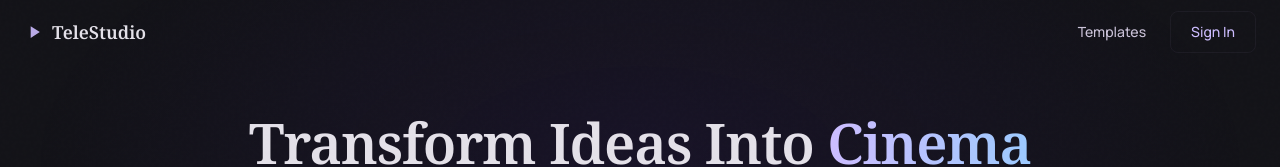
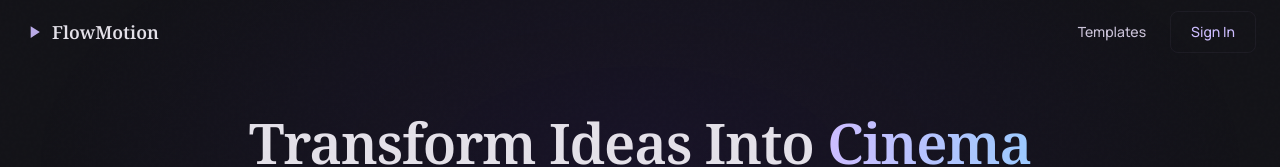
Before and after one commit to nihalnihalani/Gemini0321, a Next.js app: page / in a window 1280 px wide. Shown: the top 167 px of the page. Built offline with nearby package versions, Linux system fonts and the light colour scheme.

Commit message:
chore: Rename TeleStudio to FlowMotion
Update all brand references in Navbar and README.

```diff
--- a/src/components/Navbar.tsx
+++ b/src/components/Navbar.tsx
@@ -41,7 +41,7 @@ export default function Navbar() {
           className="font-serif font-semibold text-lg"
           style={{ color: "var(--on-surface)" }}
         >
-          TeleStudio
+          FlowMotion
         </span>
       </div>
 
```
Also changed, not shown: 1 other file (tests, documents, lock files or other folders).
